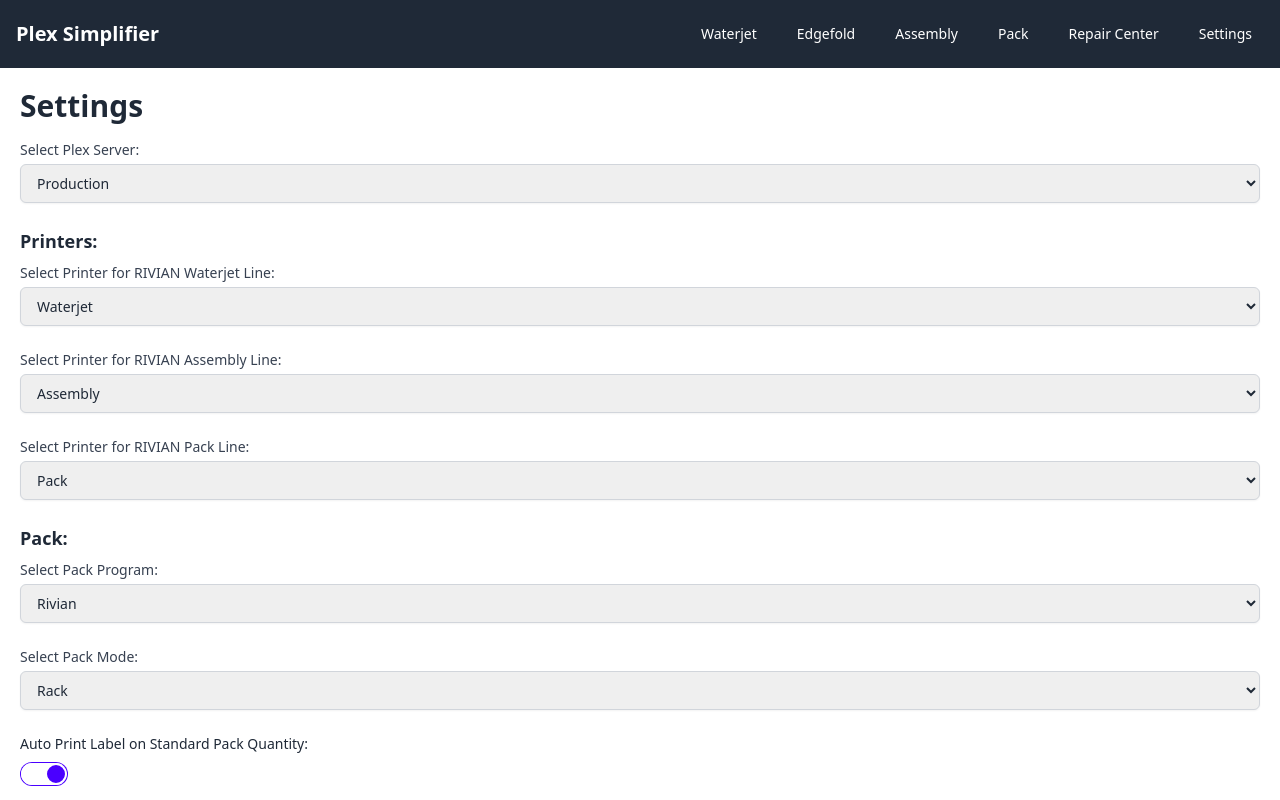
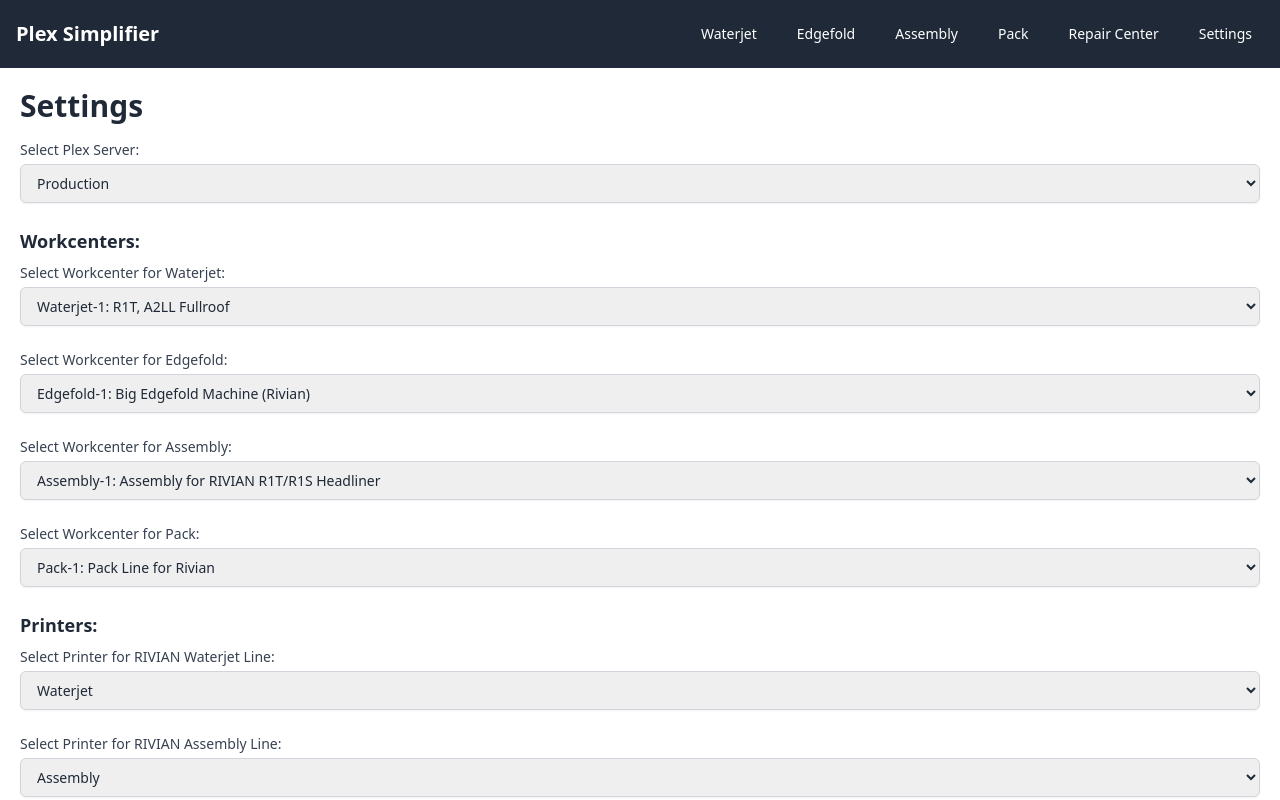
Before and after one commit to terryli-vt/plex-production-simplifier, a React (Vite) app in the folder client/: page /settings in a window 1280 px wide. Shown: the top 800 px of the page. Built offline with nearby package versions, Linux system fonts and the light colour scheme.

Commit message:
Added settings to switch workcenters

```diff
--- a/client/package.json
+++ b/client/package.json
@@ -7,7 +7,8 @@
     "dev": "vite",
     "build": "tsc -b && vite build",
     "lint": "eslint .",
-    "preview": "vite preview"
+    "preview": "vite preview",
+    "start": "vite"
   },
   "dependencies": {
     "react": "^18.3.1",
--- a/client/src/pages/Assembly.tsx
+++ b/client/src/pages/Assembly.tsx
@@ -5,7 +5,7 @@
 import WorkcenterInfo from "./../components/WorkcenterInfo";
 
 const Assembly: React.FC = () => {
-  const workcenterKey = "72323"; // RIVIAN workcenter key
+  const workcenterKey = api.getAssemblyWorkcenterKey();
 
   // For workcenterInfo component
   const [infoStatus, setInfoStatus] = useState<string>("Idle");
--- a/client/src/pages/Edgefold.tsx
+++ b/client/src/pages/Edgefold.tsx
@@ -5,7 +5,7 @@
 import WorkcenterInfo from "./../components/WorkcenterInfo";
 
 const Edgefold: React.FC = () => {
-  const workcenterKey = "74883"; // Edgefold1 workcenter key
+  const workcenterKey = api.getEdgefoldWorkcenterKey();
 
   // For workcenterInfo component
   const [infoStatus, setInfoStatus] = useState<string>("Idle");
--- a/client/src/pages/Pack.tsx
+++ b/client/src/pages/Pack.tsx
@@ -6,12 +6,8 @@
 import PackList from "./../components/PackList";
 
 const Pack: React.FC = () => {
-  let workcenterKey;
-  if (api.getPackProgram() === "Rivian") {
-    workcenterKey = "74895"; // Pack-Rivian workcenter key
-  } else {
-    workcenterKey = "74916"; // Pack-A2&BT1 workcenter key
-  }
+  let workcenterKey = api.getPackWorkcenterKey();
+  console.log("workcenterKey", workcenterKey);
 
   const packMode = api.getPackMode();
 
--- a/client/src/pages/Settings.tsx
+++ b/client/src/pages/Settings.tsx
@@ -9,10 +9,13 @@
 // Define the type for the settings object
 interface SettingsState {
   plexServer: string;
+  waterjetWorkcenter: string;
+  edgefoldWorkcenter: string;
+  assemblyWorkcenter: string;
+  packWorkcenter: string;
   waterjetPrinter: string;
   assemblyPrinter: string;
   packPrinter: string;
-  packProgram: string;
   packMode: string;
   autoPrint: boolean;
 }
@@ -24,6 +27,33 @@
       { key: "Test", value: "Test" },
     ],
 
+    waterjetWorkcenterOptions: [
+      { key: "Waterjet-1: R1T, A2LL Fullroof", value: "74884" },
+      { key: "Waterjet-2: A2LL Sunroof", value: "74885" },
+      { key: "Waterjet-3: R1S, BT1", value: "74886" },
+    ],
+
+    edgefoldWorkcenterOptions: [
+      { key: "Edgefold-1: Big Edgefold Machine (Rivian)", value: "74883" },
+      { key: "Edgefold-2: Small Edgefold Machine (BT1, A2LL)", value: "74887" },
+    ],
+
+    assemblyWorkcenterOptions: [
+      {
+        key: "Assembly-1: Assembly for RIVIAN R1T/R1S Headliner",
+        value: "72323",
+      },
+      {
+        key: "Assembly-2: Assembly for A2LL, BT1 Sunroof / Hybrid",
+        value: "75077",
+      },
+    ],
+
+    packWorkcenterOptions: [
+      { key: "Pack-1: Pack Line for Rivian", value: "74895" },
+      { key: "Pack-6: Pack line for BT1 Fullroof", value: "75079" },
+    ],
+
     waterjetPrinterOptions: [
       { key: "Waterjet", value: "10.24.1.61" },
       { key: "Zebra S4 Backup (1st floor)", value: "10.24.2.134" },
@@ -31,7 +61,6 @@
       { key: "Zebra S6 (2nd floor)", value: "10.24.3.19" },
       { key: "Test", value: "10.24.3.239" },
       { key: "Assembly", value: "10.24.3.6" },
-      { key: "Line 3 Packing", value: "10.24.3.112" },
       { key: "Toyota Backup", value: "10.24.3.159" },
     ],
 
@@ -42,7 +71,6 @@
       { key: "Zebra S6 (2nd floor)", value: "10.24.3.19" },
       { key: "Test", value: "10.24.3.239" },
       { key: "Waterjet", value: "10.24.1.61" },
-      { key: "Line 3 Packing", value: "10.24.3.112" },
       { key: "Toyota Backup", value: "10.24.3.159" },
     ],
 
@@ -54,13 +82,7 @@
       { key: "Zebra S6 (2nd floor)", value: "10.24.3.19" },
       { key: "Test", value: "10.24.3.239" },
       { key: "Waterjet", value: "10.24.1.61" },
-      { key: "Line 3 Packing", value: "10.24.3.112" },
       { key: "Toyota Backup", value: "10.24.3.159" },
-    ],
-
-    packProgramOptions: [
-      { key: "Rivian", value: "Rivian" },
-      { key: "BT1", value: "BT1" },
     ],
 
     packModeOptions: [
@@ -87,6 +109,22 @@
   // Initialize state with values from localStorage or default to the first option
   const [settings, setSettings] = useState<SettingsState>(() => ({
     plexServer: getDefaultValue(options.plexServerOptions, "plexServer"),
+    waterjetWorkcenter: getDefaultValue(
+      options.waterjetWorkcenterOptions,
+      "waterjetWorkcenter"
+    ),
+    edgefoldWorkcenter: getDefaultValue(
+      options.edgefoldWorkcenterOptions,
+      "edgefoldWorkcenter"
+    ),
+    assemblyWorkcenter: getDefaultValue(
+      options.assemblyWorkcenterOptions,
+      "assemblyWorkcenter"
+    ),
+    packWorkcenter: getDefaultValue(
+      options.packWorkcenterOptions,
+      "packWorkcenter"
+    ),
     waterjetPrinter: getDefaultValue(
       options.waterjetPrinterOptions,
       "waterjetPrinter"
@@ -96,7 +134,6 @@
       "assemblyPrinter"
     ),
     packPrinter: getDefaultValue(options.packPrinterOptions, "packPrinter"),
-    packProgram: getDefaultValue(options.packProgramOptions, "packProgram"),
     packMode: getDefaultValue(options.packModeOptions, "packMode"),
     autoPrint: getBooleanDefaultValue("autoPrint"),
   }));
@@ -139,6 +176,95 @@
           className="mt-1 block w-full py-2 px-3 border border-gray-300 rounded-md shadow-sm focus:outline-none focus:ring-blue-500 focus:border-blue-500 sm:text-sm"
         >
           {options.plexServerOptions.map((option) => (
+            <option key={option.key} value={option.value}>
+              {option.key}
+            </option>
+          ))}
+        </select>
+      </div>
+      <h1 className="text-lg font-bold mb-2">Workcenters:</h1>
+      <div className="mb-6">
+        <label
+          htmlFor="waterjetWorkcenter"
+          className="block text-sm font-medium text-gray-700"
+        >
+          Select Workcenter for Waterjet:
+        </label>
+        <select
+          id="waterjetWorkcenter"
+          value={settings.waterjetWorkcenter}
+          onChange={(e) =>
+            handleSettingChange("waterjetWorkcenter", e.target.value)
+          }
+          className="mt-1 block w-full py-2 px-3 border border-gray-300 rounded-md shadow-sm focus:outline-none focus:ring-blue-500 focus:border-blue-500 sm:text-sm"
+        >
+          {options.waterjetWorkcenterOptions.map((option) => (
+            <option key={option.key} value={option.value}>
+              {option.key}
+            </option>
+          ))}
+        </select>
+      </div>
+      <div className="mb-6">
+        <label
+          htmlFor="edgefoldWorkcenter"
+          className="block text-sm font-medium text-gray-700"
+        >
+          Select Workcenter for Edgefold:
+        </label>
+        <select
+          id="edgefoldWorkcenter"
+          value={settings.edgefoldWorkcenter}
+          onChange={(e) =>
+            handleSettingChange("edgefoldWorkcenter", e.target.value)
+          }
+          className="mt-1 block w-full py-2 px-3 border border-gray-300 rounded-md shadow-sm focus:outline-none focus:ring-blue-500 focus:border-blue-500 sm:text-sm"
+        >
+          {options.edgefoldWorkcenterOptions.map((option) => (
+            <option key={option.key} value={option.value}>
+              {option.key}
+            </option>
+          ))}
+        </select>
+      </div>
+      <div className="mb-6">
+        <label
+          htmlFor="assemblyWorkcenter"
+          className="block text-sm font-medium text-gray-700"
+        >
+          Select Workcenter for Assembly:
+        </label>
+        <select
+          id="assemblyWorkcenter"
+          value={settings.assemblyWorkcenter}
+          onChange={(e) =>
+            handleSettingChange("assemblyWorkcenter", e.target.value)
+          }
+          className="mt-1 block w-full py-2 px-3 border border-gray-300 rounded-md shadow-sm focus:outline-none focus:ring-blue-500 focus:border-blue-500 sm:text-sm"
+        >
+          {options.assemblyWorkcenterOptions.map((option) => (
+            <option key={option.key} value={option.value}>
+              {option.key}
+            </option>
+          ))}
+        </select>
+      </div>
+      <div className="mb-6">
+        <label
+          htmlFor="packWorkcenter"
+          className="block text-sm font-medium text-gray-700"
+        >
+          Select Workcenter for Pack:
+        </label>
+        <select
+          id="packWorkcenter"
+          value={settings.packWorkcenter}
+          onChange={(e) =>
+            handleSettingChange("packWorkcenter", e.target.value)
+          }
+          className="mt-1 block w-full py-2 px-3 border border-gray-300 rounded-md shadow-sm focus:outline-none focus:ring-blue-500 focus:border-blue-500 sm:text-sm"
+        >
+          {options.packWorkcenterOptions.map((option) => (
             <option key={option.key} value={option.value}>
               {option.key}
             </option>
@@ -210,27 +336,8 @@
           ))}
         </select>
       </div>
+
       <h1 className="text-lg font-bold mb-2">Pack:</h1>
-      <div className="mb-6">
-        <label
-          htmlFor="packProgram"
-          className="block text-sm font-medium text-gray-700"
-        >
-          Select Pack Program:
-        </label>
-        <select
-          id="packProgram"
-          value={settings.packProgram}
-          onChange={(e) => handleSettingChange("packProgram", e.target.value)}
-          className="mt-1 block w-full py-2 px-3 border border-gray-300 rounded-md shadow-sm focus:outline-none focus:ring-blue-500 focus:border-blue-500 sm:text-sm"
-        >
-          {options.packProgramOptions.map((option) => (
-            <option key={option.key} value={option.value}>
-              {option.key}
-            </option>
-          ))}
-        </select>
-      </div>
       <div className="mb-6">
         <label
           htmlFor="packMode"
--- a/client/src/services/apiClient.ts
+++ b/client/src/services/apiClient.ts
@@ -5,6 +5,22 @@
 // Retrieve from local storage (or use default values)
 export const getPlexServer = (): string => {
   return localStorage.getItem("plexServer") || "Production";
+};
+
+export const getWaterjetWorkcenterKey = (): string => {
+  return localStorage.getItem("waterjetWorkcenter") || "74886";
+};
+
+export const getEdgefoldWorkcenterKey = (): string => {
+  return localStorage.getItem("edgefoldWorkcenter") || "74883";
+};
+
+export const getAssemblyWorkcenterKey = (): string => {
+  return localStorage.getItem("assemblyWorkcenter") || "72323";
+};
+
+export const getPackWorkcenterKey = (): string => {
+  return localStorage.getItem("packWorkcenter") || "74884";
 };
 
 const getWaterjetPrinterIP = (): string => {
@@ -17,10 +33,6 @@
 
 const getPackPrinterIP = (): string => {
   return localStorage.getItem("packPrinter") || "10.24.0.211";
-};
-
-export const getPackProgram = (): string => {
-  return localStorage.getItem("packProgram") || "Rivian";
 };
 
 export const getPackMode = (): string => {
```
Also changed, not shown: client/src/pages/Waterjet.tsx (+15 -15 lines), 2 other files (tests, documents, lock files or other folders).
